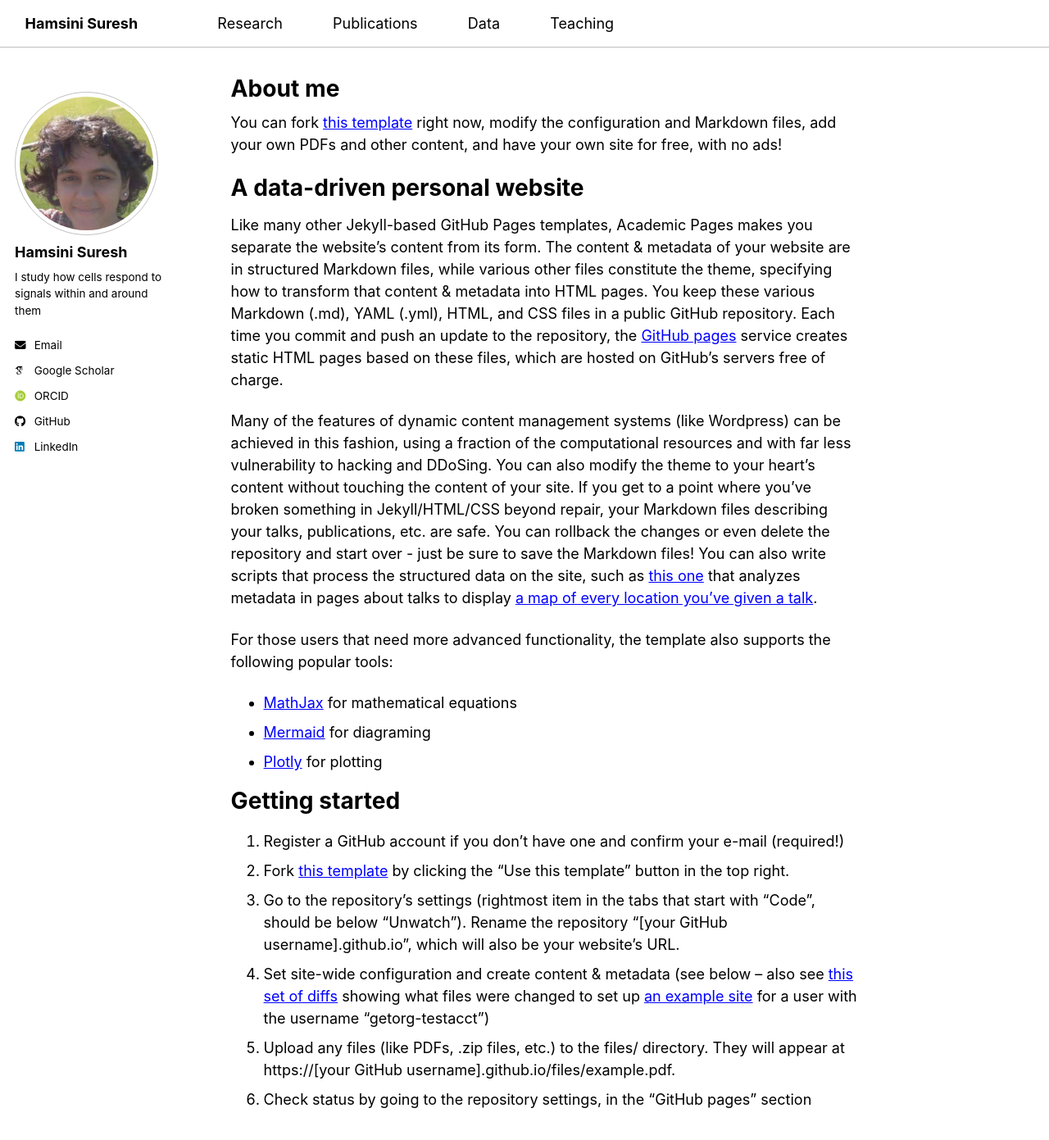
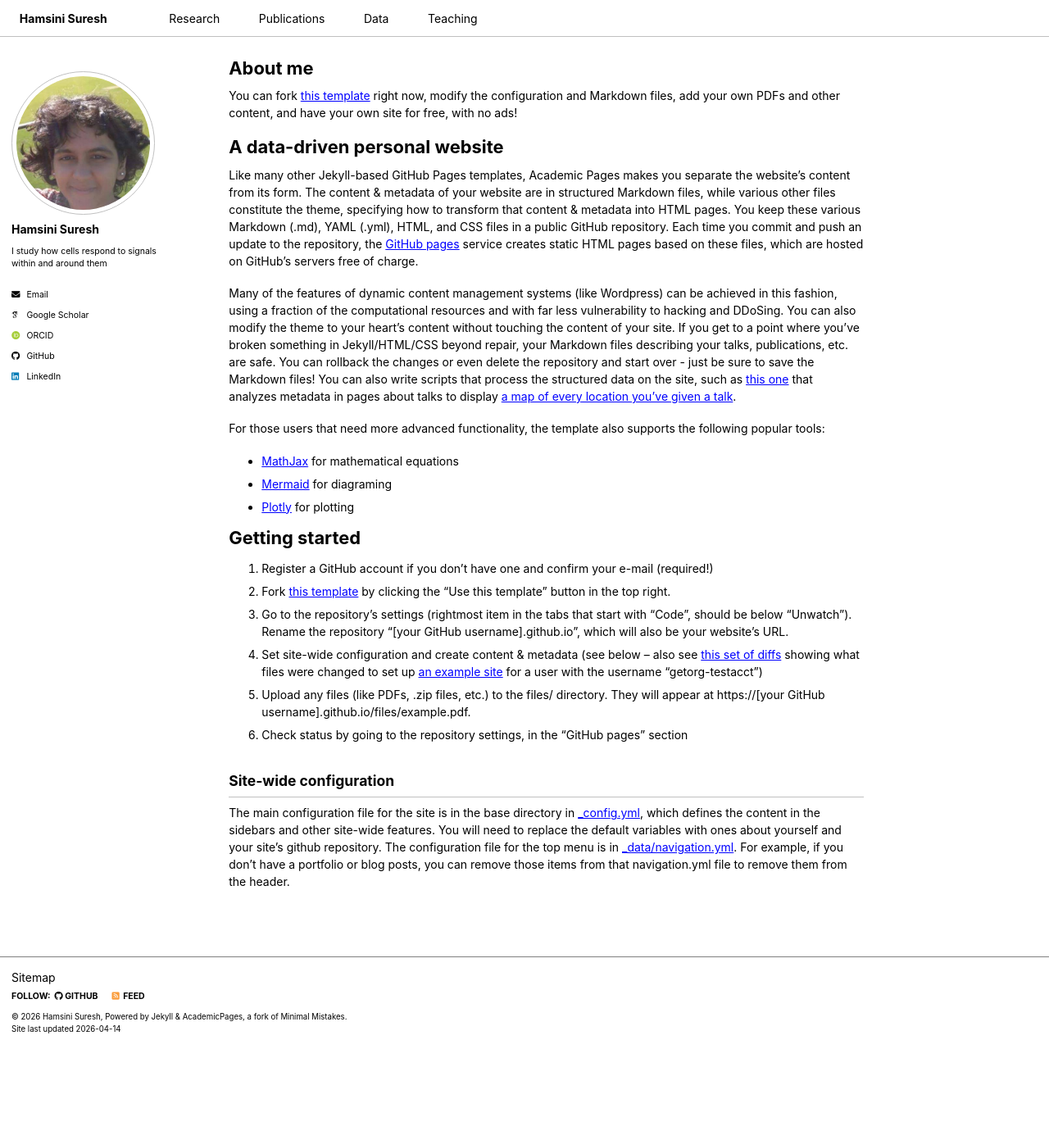
Before and after one commit to hamsinisuresh/hamsinisuresh.github.io, a Jekyll site: the page built from _pages/about.md, in a window 1280 px wide and 1400 px high. Shown: the top 1391 px of the window at 82% size. Built offline with Jekyll 4.4.1, drawn with Linux system fonts in a browser that asks for light colours; some web fonts are replaced; a script bundle is joined from its source files by our own code; library files that are not in the unit come from our copies.

Commit message:
Update main.scss

```diff
--- a/assets/css/main.scss
+++ b/assets/css/main.scss
@@ -150,3 +150,11 @@
   background: rgba(0, 0, 0, 0.10);
   border-radius: 6px;
 }
+
+/* ===============================
+   GLOBAL FONT SIZE REDUCTION
+================================ */
+
+html {
+  font-size: 14px !important;  /* default is usually 16px */
+}
```
